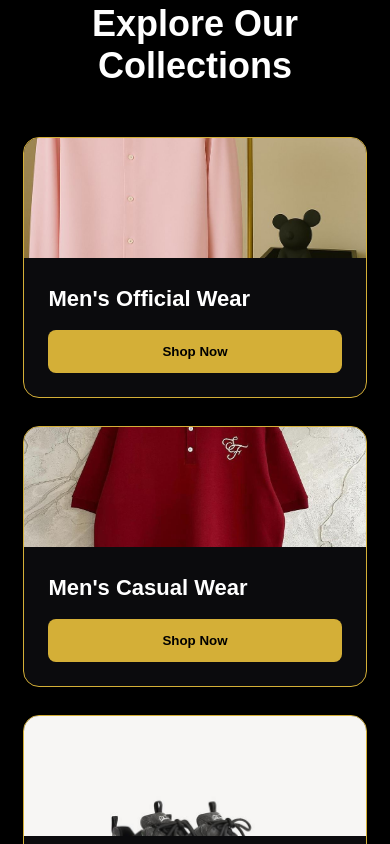
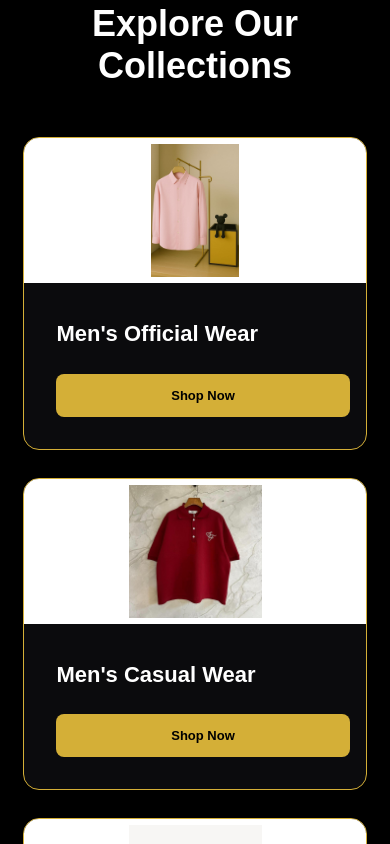
Before and after one commit to rgb-focuz/streetbois-fashion-store, a React (Vite) app: page / in a window 390 px wide. Shown: the part 1200-2044 px from the top of the page. Built offline with nearby package versions, Linux system fonts and the light colour scheme.

Commit message:
Make mobile product grid compact

```diff
--- a/src/styles/home.css
+++ b/src/styles/home.css
@@ -348,3 +348,59 @@ body {
     font-size: 12px;
   }
 }
+
+@media (max-width: 768px) {
+  .collections-grid,
+  .featured-grid {
+    display: grid;
+    grid-template-columns: repeat(2, 1fr);
+    gap: 12px;
+    padding: 0 12px;
+  }
+
+  .collection-card,
+  .featured-card {
+    width: 100%;
+    border-radius: 12px;
+    overflow: hidden;
+  }
+
+  .collection-card img,
+  .featured-card img {
+    width: 100%;
+    height: 145px;
+    object-fit: contain;
+    background: #fff;
+    padding: 6px;
+    box-sizing: border-box;
+  }
+
+  .collection-card h3,
+  .featured-card h3 {
+    font-size: 15px;
+    line-height: 1.2;
+    margin: 10px 8px 5px;
+  }
+
+  .collection-card p,
+  .featured-card p {
+    font-size: 13px;
+    margin: 0 8px 8px;
+  }
+
+  .collection-card button,
+  .featured-card button,
+  .collection-card a,
+  .featured-card a {
+    font-size: 13px;
+    padding: 9px;
+    margin: 8px;
+    width: calc(100% - 16px);
+  }
+
+  .collections-section h2,
+  .featured-section h2 {
+    font-size: 32px;
+    line-height: 1.1;
+  }
+}
```
